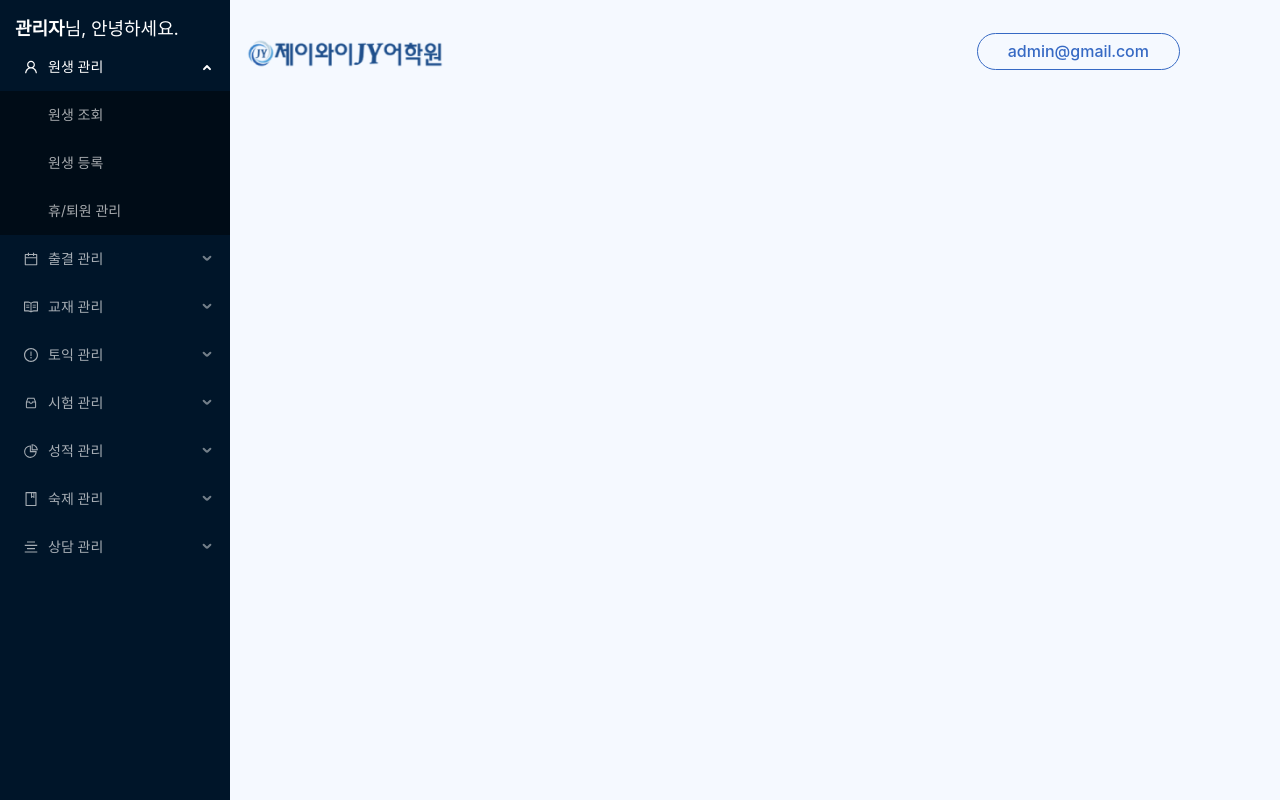
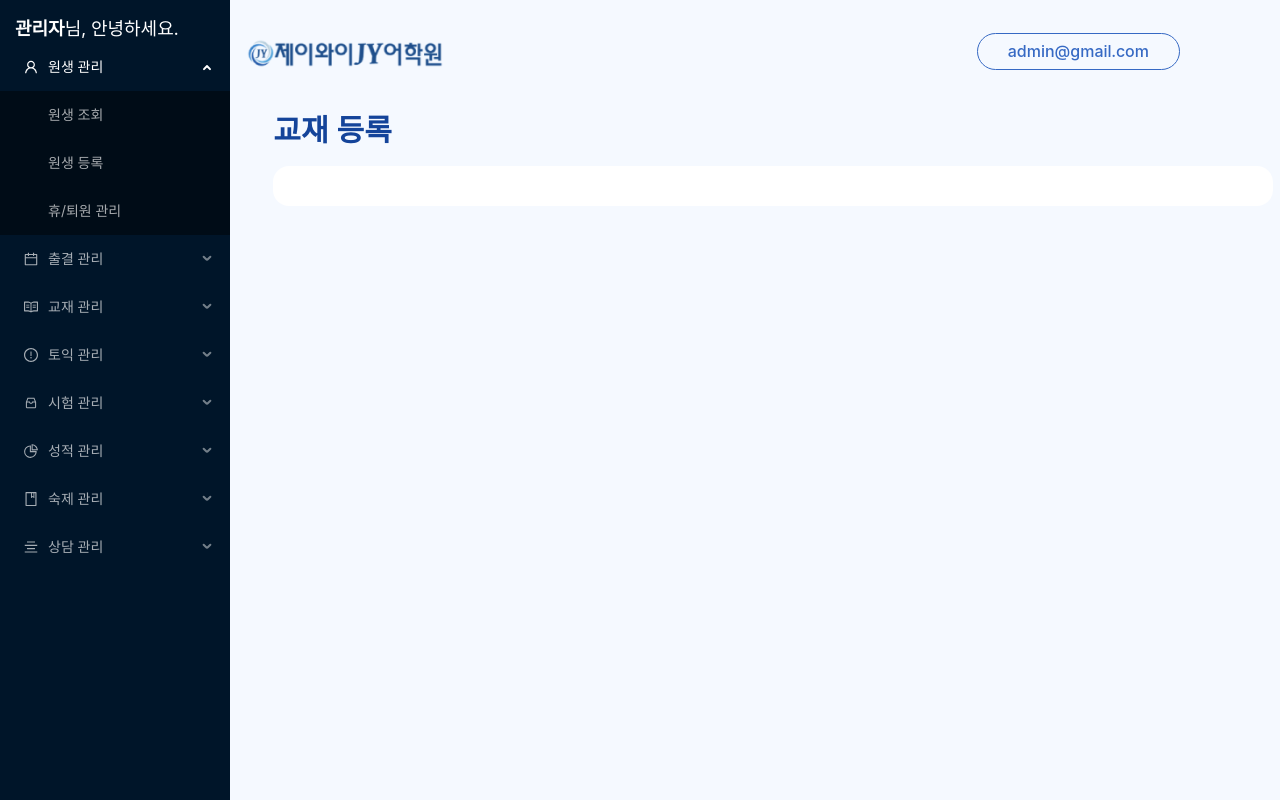
Before and after one commit to ahnseunghwan/jymock, a React (Create React App) app: page /learning_material/register in a window 1280 px wide. Built offline with nearby package versions, Linux system fonts and the light colour scheme.

Commit message:
Feat : LearningMaterial 페이지 추가

```diff
--- a/src/index.tsx
+++ b/src/index.tsx
@@ -15,6 +15,8 @@ import StudentRegister from 'pages/Student/Register';
 import AttendenceSearch from 'pages/Attendence/Search';
 import AttendenceRegister from 'pages/Attendence/Register';
 import AttendenceGraph from 'pages/Attendence/Graph';
+import LearningMaterialSearch from 'pages/LearningMaterial/Search';
+import LearningMaterialRegister from 'pages/LearningMaterial/Register';
 
 const root = ReactDOM.createRoot(
   document.getElementById('root') as HTMLElement
@@ -57,6 +59,14 @@ root.render(
                 element={<AttendenceRegister />}
               />
               <Route path='/attendence/graph' element={<AttendenceGraph />} />
+              <Route
+                path='/learning_material/search'
+                element={<LearningMaterialSearch />}
+              />
+              <Route
+                path='/learning_material/register'
+                element={<LearningMaterialRegister />}
+              />
             </Routes>
           </ContentRouterContainer>
         </ContentContainer>
--- /dev/null
+++ b/src/pages/LearningMaterial/Register/index.tsx
@@ -0,0 +1,13 @@
+import React from 'react';
+import { Root, TitleTypo, ContentContainer } from './styled';
+
+const LearningMaterialRegister = () => {
+  return (
+    <Root>
+      <TitleTypo level={2}>교재 등록</TitleTypo>
+      <ContentContainer></ContentContainer>
+    </Root>
+  );
+};
+
+export default LearningMaterialRegister;
--- /dev/null
+++ b/src/pages/LearningMaterial/Register/styled.ts
@@ -0,0 +1,99 @@
+import { Button, DatePicker, Image, Input, Select, Typography } from 'antd';
+import styled from 'styled-components';
+
+const Root = styled.div`
+  width: 100%;
+  display: flex;
+  flex-direction: column;
+  margin-top: 20px;
+  margin-left: 20px;
+  margin-bottom: 50px;
+`;
+
+const TitleTypo = styled(Typography.Title)`
+  &&& {
+    color: #14449a;
+  }
+`;
+
+const ContentContainer = styled.div`
+  width: 1000px;
+  background: #fff;
+  border-radius: 16px;
+  padding: 20px;
+`;
+
+const ContentInputContainer = styled.div`
+  width: 100%;
+  display: flex;
+  justify-content: space-between;
+  gap: 20px;
+`;
+
+const ContentInputColumnContainer = styled.div`
+  display: flex;
+  flex-direction: column;
+  gap: 15px;
+`;
+
+const ContentInput = styled(Input)`
+  width: 600px;
+`;
+
+const ContentSelect = styled(Select)`
+  width: 600px;
+`;
+
+const ContentSelectOption = styled(Select.Option)``;
+
+const ContentImageContainer = styled.div`
+  display: flex;
+  flex-direction: column;
+  align-items: center;
+  gap: 20px;
+`;
+
+const ContentImage = styled(Image)`
+  &&& {
+    width: 300px;
+    height: 400px;
+    object-fit: contain;
+  }
+`;
+
+const ContentButton = styled(Button)``;
+
+const ContentButtonTypo = styled(Typography)`
+  &&& {
+  }
+`;
+
+const ContentDatePicker = styled(DatePicker)`
+  &&& {
+    width: 600px;
+  }
+`;
+
+const ContentInputColumnButtonContainer = styled.div`
+  display: flex;
+  justify-content: flex-end;
+  align-items: center;
+  gap: 20px;
+`;
+
+export {
+  Root,
+  TitleTypo,
+  ContentContainer,
+  ContentInputContainer,
+  ContentInputColumnContainer,
+  ContentInput,
+  ContentSelect,
+  ContentSelectOption,
+  ContentImageContainer,
+  ContentImage,
+  ContentButton,
+  ContentButtonTypo,
+  ContentDatePicker,
+  ContentInputColumnButtonContainer,
+};
--- /dev/null
+++ b/src/pages/LearningMaterial/Search/index.tsx
@@ -0,0 +1,13 @@
+import React from 'react';
+import { Root, TitleTypo, ContentContainer } from './styled';
+
+const LearningMaterialSearch = () => {
+  return (
+    <Root>
+      <TitleTypo level={2}>교재 조회</TitleTypo>
+      <ContentContainer></ContentContainer>
+    </Root>
+  );
+};
+
+export default LearningMaterialSearch;
--- /dev/null
+++ b/src/pages/LearningMaterial/Search/styled.ts
@@ -0,0 +1,99 @@
+import { Button, DatePicker, Image, Input, Select, Typography } from 'antd';
+import styled from 'styled-components';
+
+const Root = styled.div`
+  width: 100%;
+  display: flex;
+  flex-direction: column;
+  margin-top: 20px;
+  margin-left: 20px;
+  margin-bottom: 50px;
+`;
+
+const TitleTypo = styled(Typography.Title)`
+  &&& {
+    color: #14449a;
+  }
+`;
+
+const ContentContainer = styled.div`
+  width: 1000px;
+  background: #fff;
+  border-radius: 16px;
+  padding: 20px;
+`;
+
+const ContentInputContainer = styled.div`
+  width: 100%;
+  display: flex;
+  justify-content: space-between;
+  gap: 20px;
+`;
+
+const ContentInputColumnContainer = styled.div`
+  display: flex;
+  flex-direction: column;
+  gap: 15px;
+`;
+
+const ContentInput = styled(Input)`
+  width: 600px;
+`;
+
+const ContentSelect = styled(Select)`
+  width: 600px;
+`;
+
+const ContentSelectOption = styled(Select.Option)``;
+
+const ContentImageContainer = styled.div`
+  display: flex;
+  flex-direction: column;
+  align-items: center;
+  gap: 20px;
+`;
+
+const ContentImage = styled(Image)`
+  &&& {
+    width: 300px;
+    height: 400px;
+    object-fit: contain;
+  }
+`;
+
+const ContentButton = styled(Button)``;
+
+const ContentButtonTypo = styled(Typography)`
+  &&& {
+  }
+`;
+
+const ContentDatePicker = styled(DatePicker)`
+  &&& {
+    width: 600px;
+  }
+`;
+
+const ContentInputColumnButtonContainer = styled.div`
+  display: flex;
+  justify-content: flex-end;
+  align-items: center;
+  gap: 20px;
+`;
+
+export {
+  Root,
+  TitleTypo,
+  ContentContainer,
+  ContentInputContainer,
+  ContentInputColumnContainer,
+  ContentInput,
+  ContentSelect,
+  ContentSelectOption,
+  ContentImageContainer,
+  ContentImage,
+  ContentButton,
+  ContentButtonTypo,
+  ContentDatePicker,
+  ContentInputColumnButtonContainer,
+};
```
